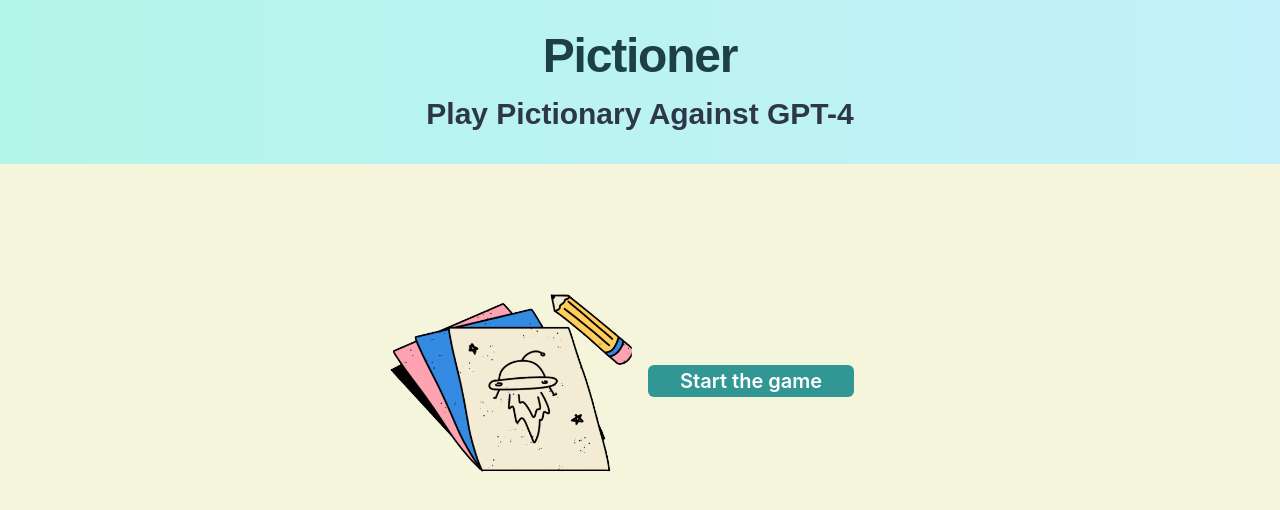
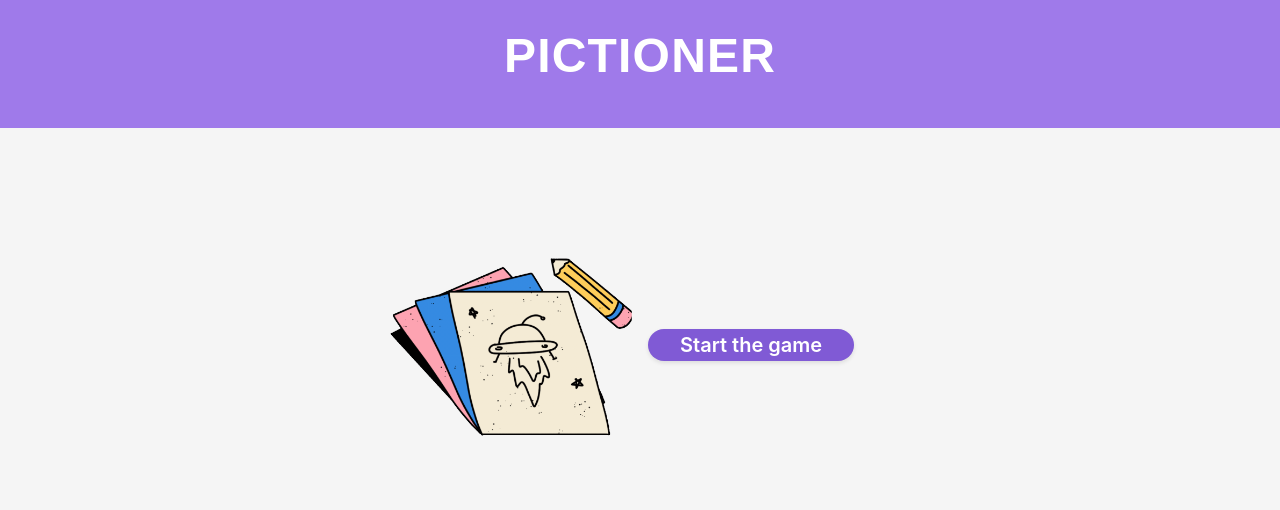
Before and after one commit to priyankark/pictioner, a Next.js app: page / in a window 1280 px wide. Shown: the top 510 px of the page. Built offline with nearby package versions, Linux system fonts and the light colour scheme.

Commit message:
UI UX Changes

```diff
--- a/components/Data.tsx
+++ b/components/Data.tsx
@@ -9,20 +9,23 @@ import MotionBox from './MotionBox';
 const AssistantMessage = chakra(Box, {
   baseStyle: {
     p: '4',
-    borderRadius: 'md',
+    borderRadius: 'lg',
     bg: 'gray.200',
     mb: '4',
     width: '100%',
+    boxShadow: '0 2px 4px rgba(0, 0, 0, 0.1)',
   },
 });
 
 const UserMessage = chakra(Box, {
   baseStyle: {
     p: '4',
-    borderRadius: 'md',
-    bg: 'teal.200',
+    borderRadius: 'lg',
+    bg: 'purple.300',
+    color: 'white',
     mb: '4',
     width: '100%',
+    boxShadow: '0 2px 4px rgba(0, 0, 0, 0.1)',
   },
 });
 
@@ -31,12 +34,13 @@ const StartButton = chakra(Button, {
     fontSize: 'xl',
     px: '8',
     py: '4',
-    bg: 'teal.500',
+    bg: 'purple.500',
     color: 'white',
-    borderRadius: 'md',
+    borderRadius: 'full',
     _hover: {
-      bg: 'teal.600',
+      bg: 'purple.600',
     },
+    boxShadow: '0 2px 4px rgba(0, 0, 0, 0.1)',
   },
 });
 
@@ -48,6 +52,7 @@ const UserInput = chakra(Input, {
     p: '2',
     mr: '2',
     flex: '1',
+    boxShadow: '0 2px 4px rgba(0, 0, 0, 0.1)',
   },
 });
 
@@ -248,7 +253,7 @@ export default function Home() {
                     <UserInput type="text" onChange={(ev) => setUserinput(ev.target.value)} />
                   </Box>
                   <Box marginLeft="2">
-                    <Button onClick={() => setCurrentTurn('assistant')} size="sm">
+                    <Button onClick={() => setCurrentTurn('assistant')} size="sm" backgroundColor={'gray.500'} color={'white'}>
                       Submit
                     </Button>
                   </Box>
--- a/components/Header.tsx
+++ b/components/Header.tsx
@@ -4,29 +4,22 @@ import { Box, Heading } from '@chakra-ui/react';
 const Header = () => {
   return (
     <Box
-      bgGradient="linear(to-r, teal.100, cyan.100)"
+      bg="purple.400"
       py={8}
       textAlign="center"
-      boxShadow="md"
+      boxShadow="xl"
     >
       <Heading
         as="h1"
         size="2xl"
-        color="teal.900"
+        color="white"
         fontFamily="Poppins, sans-serif"
-        letterSpacing="tight"
         fontWeight="bold"
+        textTransform="uppercase"
+        letterSpacing="wide"
+        mb={4}
       >
         Pictioner
-      </Heading>
-      <Heading
-        as="h2"
-        size="lg"
-        color="gray.700"
-        mt={4}
-        fontFamily="Poppins, sans-serif"
-      >
-        Play Pictionary Against GPT-4
       </Heading>
     </Box>
   );
--- a/pages/index.tsx
+++ b/pages/index.tsx
@@ -12,7 +12,7 @@ export default function Home() {
   return (
     <>
       <Head>
-        <title>Pictioer</title>
+        <title>Pictioner</title>
         <meta name="description" content="Fun Pictionary game! Try to beat AI at Pictionary" />
         <meta name="viewport" content="width=device-width, initial-scale=1" />
         <link rel="icon" href="/favicon.ico" />
--- a/styles/Home.module.css
+++ b/styles/Home.module.css
@@ -5,7 +5,7 @@
   align-items: center;
   padding: 6rem;
   min-height: 100vh;
-  background-color: beige;
+  background-color: #F5F5F5;
 }
 
 .description {
```
